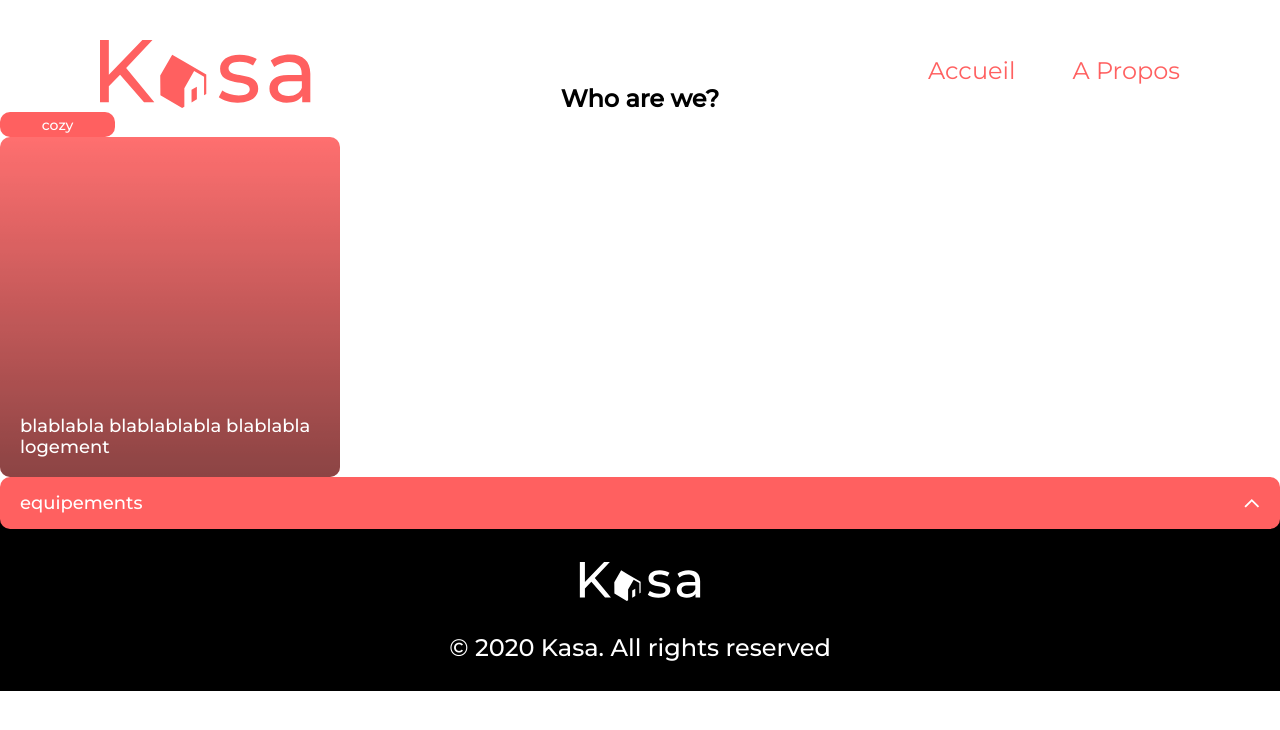
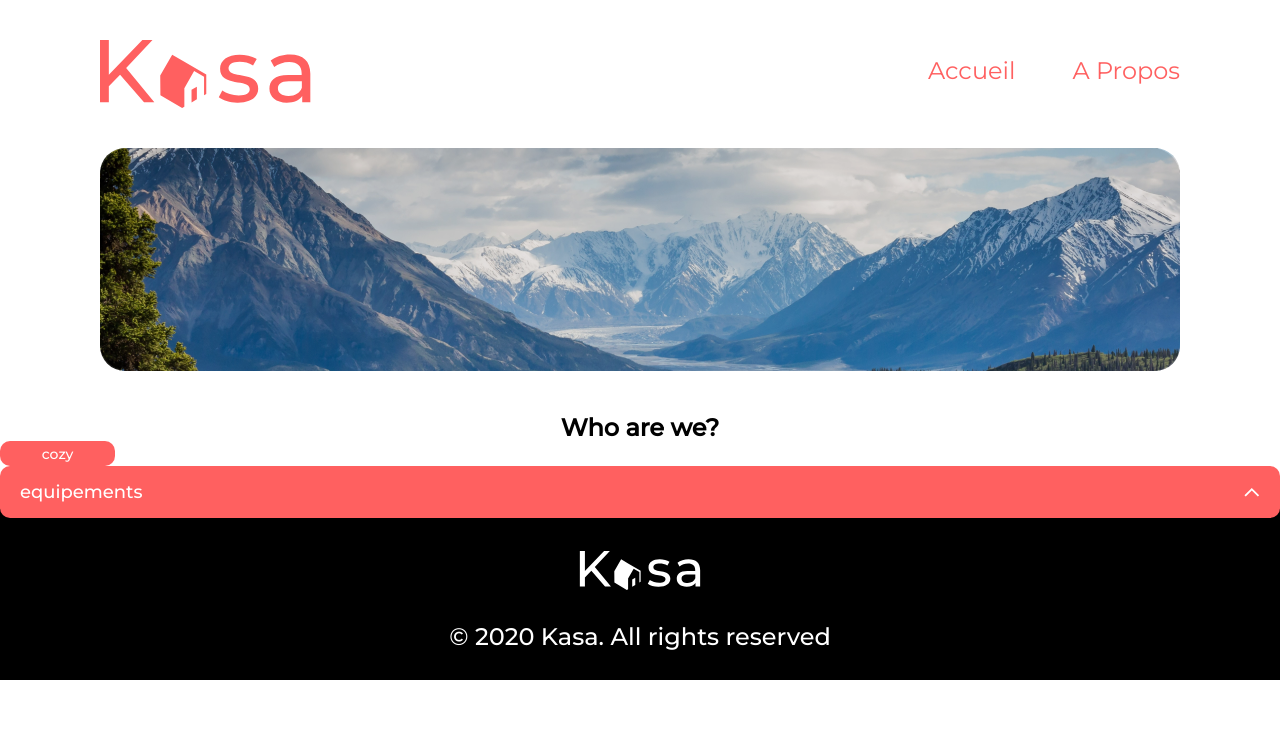
Before and after one commit to Luneaa/P7_Kasa, a React (Create React App) app: page /about in a window 1280 px wide. Shown: the top 730 px of the page. Built offline with nearby package versions, Linux system fonts and the light colour scheme.

Commit message:
page accueil + chargement json

```diff
--- a/src/components/Thumb/Thumb.js
+++ b/src/components/Thumb/Thumb.js
@@ -1,13 +1,16 @@
 import React from "react";
 import './Thumb.scss';
+import { Link } from "react-router-dom";
 
 const Thumb = (props) => {
     return (
-
+        <Link to={`/logement/${props.id}`}>
         <div className="thumb">
+            <img src={props.cover} className="thumb__cover" />
             <div className="thumb__gradient" />
             <h2>{props.title}</h2>
         </div>
+        </Link>
     );
 };
 
--- a/src/components/Thumb/Thumb.scss
+++ b/src/components/Thumb/Thumb.scss
@@ -7,6 +7,15 @@
     background-color: $primary-color;
     opacity: 90%;
     position: relative;
+
+    &__cover{
+        width: 340px;
+        height: 340px;
+        object-fit: cover;
+        position: absolute;
+        border-radius: 10px;
+        left: 0;
+    }
 
     h2 {
         font-weight: 500;
--- a/src/pages/About/about.js
+++ b/src/pages/About/about.js
@@ -1,18 +1,21 @@
+import './about.scss';
+
 import { Link } from "react-router-dom";
 import Collapse from "../../components/Collapse/Collapse";
 import Tag from "../../components/Tag/Tag";
-import Thumb from "../../components/Thumb/Thumb";
 
 
 function About() {
     return (
         <>
             <main>
+            <section>
+                <div className="banner">
+                    <div className="banner__color"><img src={require("./banner.png")} /></div>
+                </div>
+            </section>
                 <h2>Who are we?</h2>
                     <Tag tagName='cozy'/>
-                <div>
-                    <Thumb title='blablabla blablablabla blablabla logement' />
-                </div>
                 <div>
                     <Collapse title='equipements' content='blablablalblablabla blablablabla blabla balbalabalblablabl balblab' />
 
--- /dev/null
+++ b/src/pages/About/about.scss
@@ -0,0 +1,23 @@
+@import "../../styles/shared";
+
+.banner {
+
+    padding: 63px 100px 43px 100px;
+    position: relative;
+
+    &__color {
+        background-color: #000000;
+        width: 100%;
+        border-radius: 28px;
+        height: 223px;
+    }
+
+    img {
+
+        border-radius: 25px;
+        width: 100%;
+        opacity: 90%;
+        height: 223px;
+        object-fit: cover;
+    }
+}
--- a/src/pages/Home/home.js
+++ b/src/pages/Home/home.js
@@ -1,14 +1,31 @@
 import React from "react";
 import './home.scss';
+
+import Thumb from "../../components/Thumb/Thumb";
+
+import data from '../../logements.json'
 
 function Home() {
     return (
         <>
             <section>
                 <div className="banner">
-                    <div className="banner__color"><img src={require("./banner.png")}/></div>
+                    <div className="banner__color"><img src={require("./banner.png")} /></div>
 
                     <p>Chez vous, partout et ailleurs</p>
+                </div>
+            </section>
+            <section>
+                <div className="logements">
+                    {
+                        data.map((logement, index) => {
+                            return (
+                                <div className="logements__item" key={logement.id} >
+                                    <Thumb title={logement.title} cover={logement.cover} id={logement.id} />
+                                </div>
+                            );
+                        })
+                    }
                 </div>
             </section>
         </>
--- a/src/pages/Home/home.scss
+++ b/src/pages/Home/home.scss
@@ -32,3 +32,17 @@
 
     }
 }
+
+.logements{
+    background-color: $secondary-color;
+    border-radius: 25px;
+    margin: 0 100px;
+    display: flex;
+    flex-wrap: wrap;
+    justify-content: space-evenly;
+    padding: 25px;
+
+    &__item{
+        padding: 25px;
+}
+}
```
Also changed, not shown: src/logements.json (renamed from logements.json), src/pages/About/banner.png (added).
